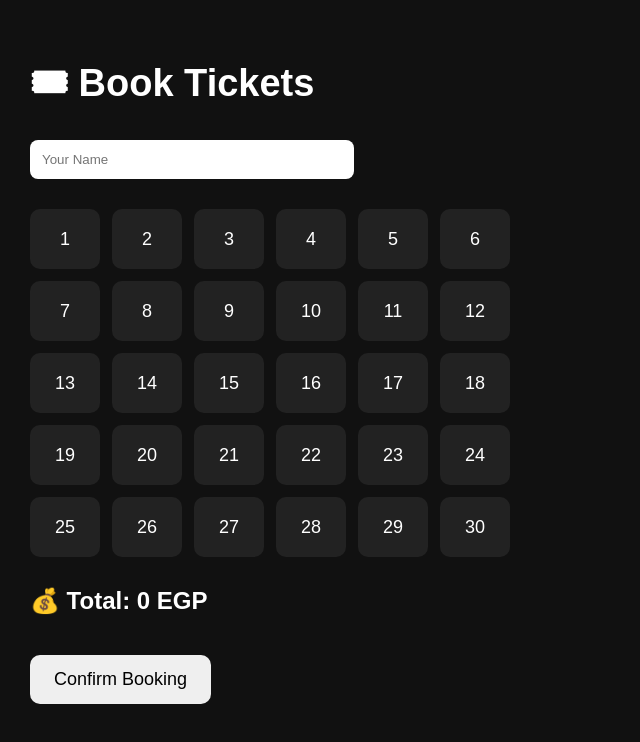
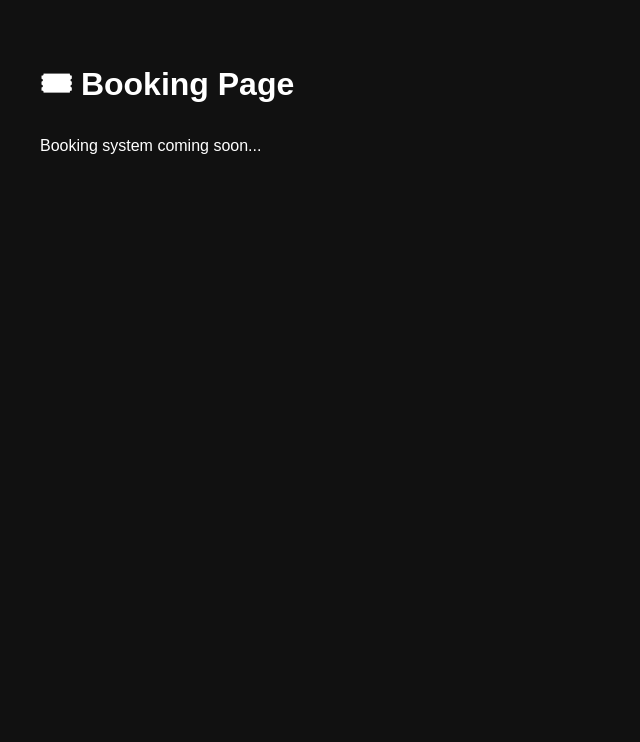
Before and after one commit to hanyhamza138-ui/boxoffice, a Next.js app: page /booking/1 in a window 1280 px wide. Shown: the top 742 px of the page, without its empty margins (0-640 px from the left). Built offline with nearby package versions, Linux system fonts and the light colour scheme; no server answers; the database is empty.

Commit message:
fix booking page

```diff
--- a/app/booking/[id]/page.js
+++ b/app/booking/[id]/page.js
@@ -1,318 +1,16 @@
-'use client'
-
-import { useEffect, useState } from 'react'
-import { supabase } from '@/lib/supabase'
-
-export default function BookingPage({ params }) {
-
-  const [movieId, setMovieId] = useState(null)
-
-  const [name, setName] = useState('')
-
-  const [selectedSeats, setSelectedSeats] = useState([])
-
-  const [takenSeats, setTakenSeats] = useState([])
-
-  // 🟢 حل params في Next.js 16
-  useEffect(() => {
-
-    const loadParams = async () => {
-
-      const resolvedParams = await params
-
-      setMovieId(
-        Number(resolvedParams.id)
-      )
-
-    }
-
-    loadParams()
-
-  }, [params])
-
-  // 🟢 تحميل المقاعد المحجوزة
-  useEffect(() => {
-
-    if (!movieId) return
-
-    const loadBookings = async () => {
-
-      const { data } = await supabase
-        .from('bookings')
-        .select('seats_map')
-        .eq('movie_id', movieId)
-
-      let booked = []
-
-      data?.forEach(item => {
-
-        try {
-
-          const parsed = JSON.parse(
-            item.seats_map || '[]'
-          )
-
-          booked = [...booked, ...parsed]
-
-        } catch {}
-
-      })
-
-      setTakenSeats(booked)
-
-    }
-
-    loadBookings()
-
-  }, [movieId])
-
-  // 🟢 جميع المقاعد
-  const seats = Array.from(
-    { length: 30 },
-    (_, i) => i + 1
-  )
-
-  // 🟢 اختيار المقاعد
-  const toggleSeat = (seat) => {
-
-    if (takenSeats.includes(seat)) return
-
-    if (selectedSeats.includes(seat)) {
-
-      setSelectedSeats(
-        selectedSeats.filter(s => s !== seat)
-      )
-
-    } else {
-
-      setSelectedSeats([
-        ...selectedSeats,
-        seat
-      ])
-
-    }
-
-  }
-
-  // 🟢 الحجز
-  const book = async () => {
-
-    if (!name) {
-      alert('Enter your name')
-      return
-    }
-
-    if (selectedSeats.length === 0) {
-      alert('Select seats')
-      return
-    }
-
-    // 🟢 منع المقاعد المكررة
-    const { data: existing } = await supabase
-      .from('bookings')
-      .select('seats_map')
-      .eq('movie_id', movieId)
-
-    let booked = []
-
-    existing?.forEach(item => {
-
-      try {
-
-        const parsed = JSON.parse(
-          item.seats_map || '[]'
-        )
-
-        booked = [...booked, ...parsed]
-
-      } catch {}
-
-    })
-
-    const conflict = selectedSeats.some(
-      seat => booked.includes(seat)
-    )
-
-    if (conflict) {
-      alert('Seat already booked ❌')
-      return
-    }
-
-    // 🟢 حفظ الحجز
-    const { error } = await supabase
-      .from('bookings')
-      .insert([{
-        movie_id: movieId,
-        user_name: name,
-        seats: selectedSeats.length,
-        seats_map: JSON.stringify(selectedSeats),
-        date: new Date()
-          .toISOString()
-          .split('T')[0]
-      }])
-
-    if (error) {
-      alert(error.message)
-      return
-    }
-
-    // 🟢 تسجيل الإيراد
-    await supabase
-      .from('daily_stats')
-      .insert([{
-        movie_id: movieId,
-        revenue: selectedSeats.length * 100,
-        audience: selectedSeats.length,
-        date: new Date()
-          .toISOString()
-          .split('T')[0]
-      }])
-
-    alert('Booking Successful 🎉')
-
-    setTakenSeats([
-      ...takenSeats,
-      ...selectedSeats
-    ])
-
-    setSelectedSeats([])
-
-    setName('')
-
-  }
-
-  // 🟢 Loading
-  if (!movieId) {
-
-    return (
-      <div
-        style={{
-          background: '#111',
-          minHeight: '100vh',
-          color: 'white',
-          padding: 30
-        }}
-      >
-        <h1>Loading...</h1>
-      </div>
-    )
-
-  }
-
+export default function BookingPage() {
   return (
-
-    <div
+    <main
       style={{
-        background: '#111',
-        minHeight: '100vh',
-        color: 'white',
-        padding: 30
+        background: "#111",
+        color: "white",
+        minHeight: "100vh",
+        padding: 40,
       }}
     >
+      <h1>🎟 Booking Page</h1>
 
-      <h1
-        style={{
-          marginBottom: 20,
-          fontSize: 38
-        }}
-      >
-        🎟 Book Tickets
-      </h1>
-
-      <input
-        placeholder="Your Name"
-        value={name}
-        onChange={(e) =>
-          setName(e.target.value)
-        }
-        style={{
-          padding: 12,
-          width: 300,
-          borderRadius: 8,
-          border: 'none',
-          marginBottom: 30
-        }}
-      />
-
-      <div
-        style={{
-          display: 'grid',
-          gridTemplateColumns:
-            'repeat(6,70px)',
-          gap: 12
-        }}
-      >
-
-        {seats.map(seat => {
-
-          const taken =
-            takenSeats.includes(seat)
-
-          const selected =
-            selectedSeats.includes(seat)
-
-          return (
-
-            <button
-              key={seat}
-              onClick={() =>
-                toggleSeat(seat)
-              }
-              disabled={taken}
-              style={{
-                height: 60,
-                borderRadius: 10,
-                border: 'none',
-                cursor: taken
-                  ? 'not-allowed'
-                  : 'pointer',
-                background:
-                  taken
-                    ? '#444'
-                    : selected
-                    ? 'limegreen'
-                    : '#222',
-                color: 'white',
-                fontSize: 18
-              }}
-            >
-              {seat}
-            </button>
-
-          )
-
-        })}
-
-      </div>
-
-      <h2
-        style={{
-          marginTop: 30
-        }}
-      >
-        💰 Total:
-        {' '}
-        {selectedSeats.length * 100}
-        {' '}
-        EGP
-      </h2>
-
-      <button
-        onClick={book}
-        style={{
-          marginTop: 20,
-          padding: '14px 24px',
-          border: 'none',
-          borderRadius: 10,
-          cursor: 'pointer',
-          fontSize: 18
-        }}
-      >
-        Confirm Booking
-      </button>
-
-    </div>
-
-  )
-
+      <p>Booking system coming soon...</p>
+    </main>
+  );
 }
```
